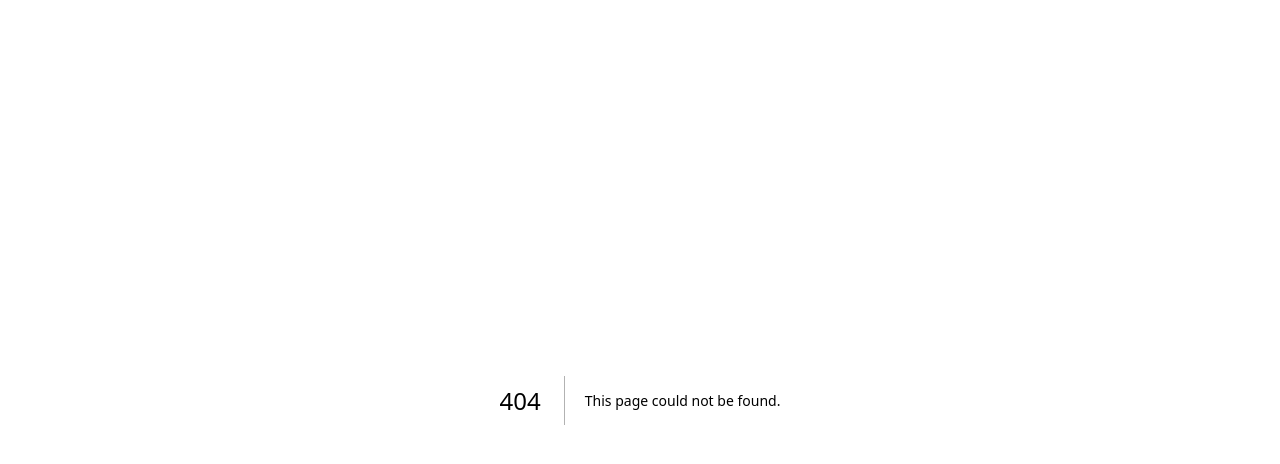
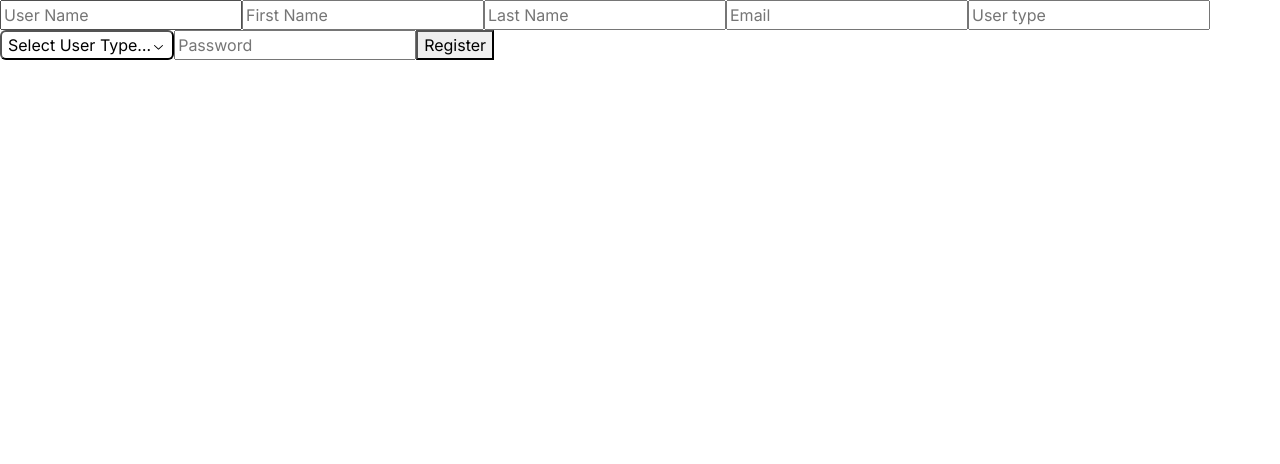
Before and after one commit to Nithya-collab/Tickets, a Next.js app: page /register in a window 1280 px wide. Before the commit this address had no page. Shown: the top 464 px of the page. Built offline with nearby package versions, Linux system fonts and the light colour scheme.

Commit message:
register folder added for managing forms

```diff
--- /dev/null
+++ b/app/register/SelectDemo.tsx
@@ -0,0 +1,68 @@
+
+import React from 'react';
+//import './styles/tailwind.css';
+import * as Select from '@radix-ui/react-select';
+import classnames from 'classnames';
+import { CheckIcon, ChevronDownIcon, ChevronUpIcon } from '@radix-ui/react-icons';
+
+interface SelectDemoProps {
+   onValueChange: (value: string) => void;
+ }
+
+interface SelectItemProps extends React.ComponentProps<typeof Select.Item> {
+  children: React.ReactNode;
+  className?: string;
+}
+
+const SelectItem = React.forwardRef<HTMLDivElement, SelectItemProps>(({ children , className, ...props }, forwardedRef) => {
+  return (
+    <Select.Item
+      className={classnames(
+        'text-[13px] leading-none text-violet11 rounded-[3px] flex items-center h-[25px] pr-[35px] pl-[25px] relative select-none data-[disabled]:text-mauve8 data-[disabled]:pointer-events-none data-[highlighted]:outline-none data-[highlighted]:bg-violet9 data-[highlighted]:text-violet1',
+        className
+      )}
+      {...props}
+      ref={forwardedRef}
+     >
+      <Select.ItemText>{children}</Select.ItemText>
+      <Select.ItemIndicator className="absolute left-0 w-[25px] inline-flex items-center justify-center">
+        <CheckIcon />
+      </Select.ItemIndicator>
+    </Select.Item>
+
+  );
+});
+
+const SelectDemo: React.FC<SelectDemoProps> = ({ onValueChange })  => (
+  <Select.Root onValueChange={onValueChange}>
+    <Select.Trigger
+      className="inline-flex items-center justify-center rounded px-[15px] text-[13px] leading-none h-[35px] gap-[5px] bg-white text-violet11 shadow-[0_2px_10px] shadow-black/10 hover:bg-mauve3 focus:shadow-[0_0_0_2px] focus:shadow-black data-[placeholder]:text-violet9 outline-none"
+      aria-label="User Type"
+    >
+      <Select.Value placeholder="Select User Type…" />
+      <Select.Icon className="text-violet11">
+        <ChevronDownIcon />
+      </Select.Icon>
+    </Select.Trigger>
+    <Select.Portal>
+      <Select.Content className="overflow-hidden bg-white rounded-md shadow-[0px_10px_38px_-10px_rgba(22,_23,_24,_0.35),0px_10px_20px_-15px_rgba(22,_23,_24,_0.2)]">
+        <Select.ScrollUpButton className="flex items-center justify-center h-[25px] bg-white text-violet11 cursor-default">
+          <ChevronUpIcon />
+        </Select.ScrollUpButton>
+        <Select.Viewport className="p-[5px]">
+          <Select.Group>
+            <Select.Label className="px-[25px] text-xs leading-[25px] text-mauve11">User Type</Select.Label>
+            <SelectItem value="Admin">Admin</SelectItem>
+            <SelectItem value="Organizer">Organizer</SelectItem>
+            <SelectItem value="Attendee">Attendee</SelectItem>
+          </Select.Group>
+        </Select.Viewport>
+        <Select.ScrollDownButton className="flex items-center justify-center h-[25px] bg-white text-violet11 cursor-default">
+          <ChevronDownIcon />
+        </Select.ScrollDownButton>
+      </Select.Content>
+    </Select.Portal>
+  </Select.Root>
+);
+
+export default SelectDemo;
--- /dev/null
+++ b/app/register/page.tsx
@@ -0,0 +1,97 @@
+'use client'
+
+import { useForm } from "react-hook-form"
+import SelectDemo from './SelectDemo';
+export default function UserRegister(){
+    type FormData = {
+        userName : string;
+        email : string;
+        passwordHash : string;
+        firstName : string;
+        lastName : string;
+        userType : string;
+    }
+
+    const {register , handleSubmit , setValue , formState:{errors}} = useForm<FormData>();
+    async function FetchSubmit(data:FormData){
+        try{
+            const response = await fetch('http://localhost:3001/Database/Queries/users',{
+              method:'POST',
+              headers:{
+                'Content-Type': 'application/json'
+              },
+              body:JSON.stringify(data)
+            })
+            if (response.ok) {
+              const result = await response.json();
+              console.log('Success:', result);
+            } else {
+              console.error('Error:', response.statusText);
+            }
+        }catch(error){
+          console.log(error)
+        }
+   }
+    console.log(errors)
+      return (
+         <div>
+              <form onSubmit={handleSubmit(async(data)=>{
+                 console.log(data)
+                   await FetchSubmit(data)
+               })}>
+                   <input
+                        type="text"
+                        {...register('userName',{required:'Enter user name'})}
+                        placeholder="User Name"
+                   />
+                   {errors.userName && <p>{errors.userName.message}</p>}
+                    <input
+                        type="text"
+                        {...register('firstName',{required:'First name not be a single character'})}
+                        placeholder="First Name"
+                   />
+                   {errors.firstName && <p>{errors.firstName.message}</p>}
+                    <input
+                        type="text"
+                        {...register('lastName',{required:'Last name not be a single character'})}
+                        placeholder="Last Name"
+                   />
+                   {errors.lastName && <p>{errors.lastName.message}</p>}
+                   <input
+                        type="email"
+                        {...register('email',{required:'Invalid email'})}
+                        placeholder="Email"
+                   />
+                   {errors.email && <p>{errors.email.message}</p>}
+                     <input   //         pending --- should like dropdown menu
+                        type="text"
+                        {...register('userType',{required:'Invalid user type'})}
+                        placeholder="User type"
+                    />
+
+                    <SelectDemo
+                      onValueChange={(value) => setValue('userType',value)}
+                    />
+                     {errors.userType && <p>{errors.userType.message}</p>}
+                    <input
+                        type="password"
+                        {...register('passwordHash',{required:'Invalid password',minLength:{
+                            value:8,
+                            message:'Password must be atleast 8 characters'
+                        },maxLength:{
+                            value:10,
+                            message:'Password should not above 10 characters'
+                        }
+                       })}
+                        placeholder="Password"
+                   />
+                    {errors.passwordHash && <p>{errors.passwordHash.message}</p>}
+                   <button
+                        type='submit'
+                        //placeholder="Register"
+                   > Register </button>
+
+              </form>
+         </div>
+      )
+}
```
Also changed, not shown: Database/Queries/users.mjs (+61 -21 lines), package.json (+8 -2 lines), 2 other files (tests, documents, lock files or other folders).
